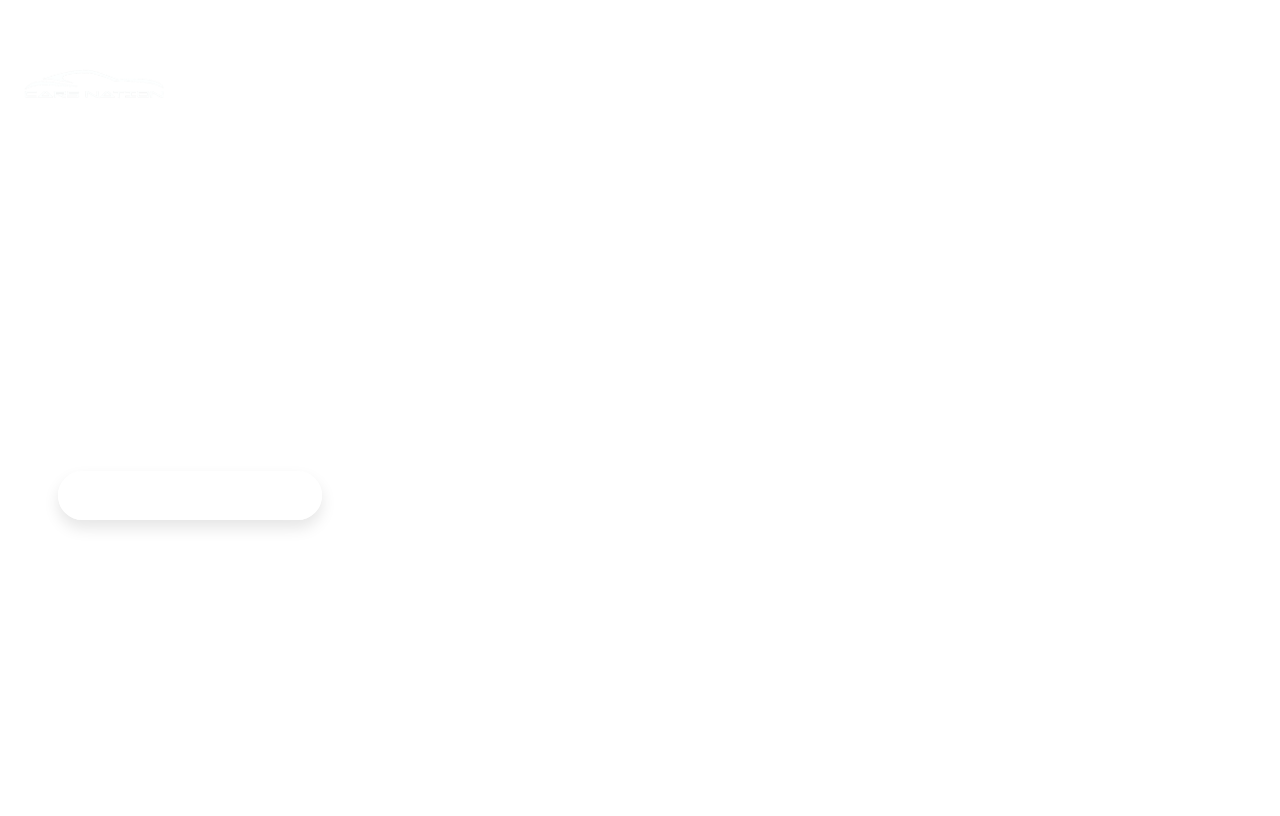
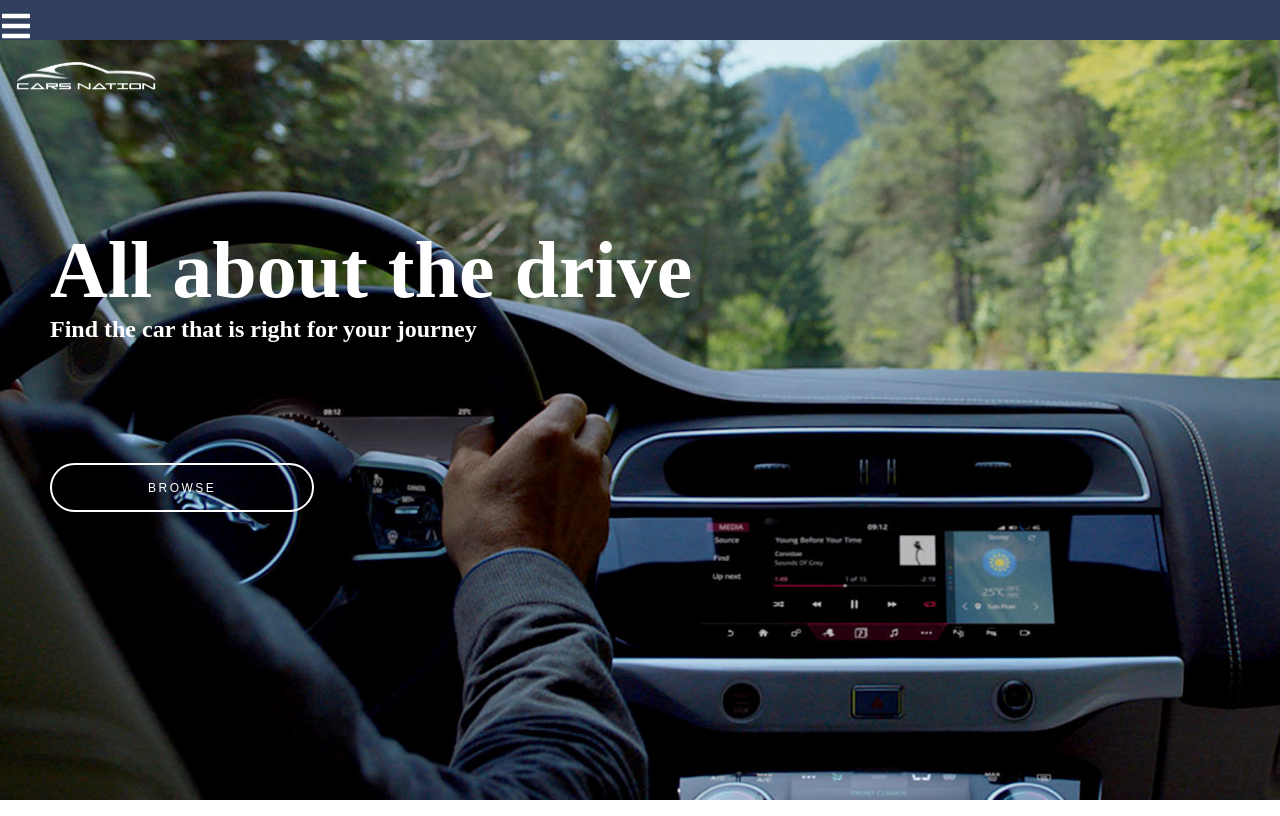
Before and after one commit to DonVlad1/m40Group1Front-End, a React (Create React App) app: page / in a window 1280 px wide. Built offline with nearby package versions, Linux system fonts and the light colour scheme.

Commit message:
fuck you react body image solution

```diff
--- a/src/css/App.css
+++ b/src/css/App.css
@@ -1,3 +1,24 @@
+html {
+    width: 100vw;
+    height: 100vh;
+}
+
+body {
+    width: inherit;
+    height: inherit;
+    margin: 0;
+}
+
+#root {
+    width: inherit;
+    height: inherit;
+}
+
+.App {
+    width: inherit;
+    height: inherit;
+}
+
 .flexbox {
 	display: flex;
 	flex-flow: row wrap;
--- a/src/css/Navbar.css
+++ b/src/css/Navbar.css
@@ -1,4 +1,9 @@
- .menu-bars {
+.navbar {
+  background-color: #2f3f5d;
+  height: 5vh;
+}
+
+.menu-bars {
     font-size: 2rem;
     position: relative;
     top: 10px;
--- a/src/css/home.css
+++ b/src/css/home.css
@@ -1,12 +1,13 @@
-body{
-    background-image: url('../../public/images/img1.jpg');
-    background-size: cover;
+#homeContent {
+    background-image: url('../../public/images/img1.jpg') !important;
+    background-size:cover;
     background-repeat: no-repeat;
-    height: 100vh;
+    height: 95vh;
+    width: 100vw;
     color: white;
 }
 
-h1{
+#homeContent h1{
   margin: 0;
   font-size: 80px;
   padding-left: 50px;
@@ -15,7 +16,7 @@ h1{
   top: 130px;
 }
 
-h2{
+#homeContent h2{
   margin: 0;
   padding-left: 50px;
   padding-top: 0;
@@ -23,23 +24,23 @@ h2{
   top: 130px;
 }
 
-img{
+#homeContent img{
   height: 31.25px;
   width: 142.5px;
   padding-top: 20px;
   padding-left: 15px;
 }
 
-button{
+#homeContent button{
   position: relative;
   top: 250px;
 }
 
-.btn{
+#homeContent .btn{
   padding-left: 50px;
 }
 
-button {
+#homeContent button {
   padding: 1.3em 8em;
   font-size: 12px;
   text-transform: uppercase;
@@ -55,7 +56,7 @@ button {
   outline: none;
 }
 
-button:hover {
+#homeContent button:hover {
   background-color: #1d2637;
   border: 2px solid #1d2637;
   border-radius: 45px;
@@ -64,17 +65,17 @@ button:hover {
   transform: translateY(-7px);
 }
 
-button:active {
+#homeContent button:active {
   transform: translateY(-1px);
 }
 
-.icon{
+#homeContent .icon{
   position: absolute;
   top: 0px;
   right: 0px;
 }
 
-.navBar {
+#homeContent .navBar {
   display: flex;
   flex-direction: row;
   justify-content: space-between;
@@ -83,14 +84,14 @@ button:active {
   background-color: #1d2637;
 }
 
-#logo {
+#homeContent #logo {
   width: 200px;
   height: 50px;
   padding-left: 20px;
   padding-top: 20px;
 }
 
-#menuButton {
+#homeContent #menuButton {
   background-color: #1d2637;
   border: none;
   cursor: pointer;
--- a/src/css/postCreate.css
+++ b/src/css/postCreate.css
@@ -2,7 +2,8 @@ body {
     background-image: none !important;
 }
 
-#content {
+#postCreatContent {
     width: 70%;
+    height: 200px;
     background-color: navy;
 }
--- a/src/pages/home.js
+++ b/src/pages/home.js
@@ -3,7 +3,7 @@ import '../css/home.css';
 
 function Home() {
     return (
-        <>
+        <div id="homeContent">
             <img src='./images/carlogo.png' alt=''/>
             <h1>All about the drive</h1>
             <h2>Find the car that is right for your journey</h2>
@@ -13,7 +13,7 @@ function Home() {
             <div className='icon'>
 
             </div>
-        </>
+        </div>
     )
 }
 
--- a/src/pages/postCreate.js
+++ b/src/pages/postCreate.js
@@ -4,8 +4,10 @@ import '../css/postCreate.css';
 function PostCreate() {
     return (
         <>
-            <div id="content" className="flexbox">
-
+            <div id="postCreateContent" className="flexbox">
+                <form id="postCreateForm">
+                    <input />
+                </form>
             </div>
         </>
     )
```
